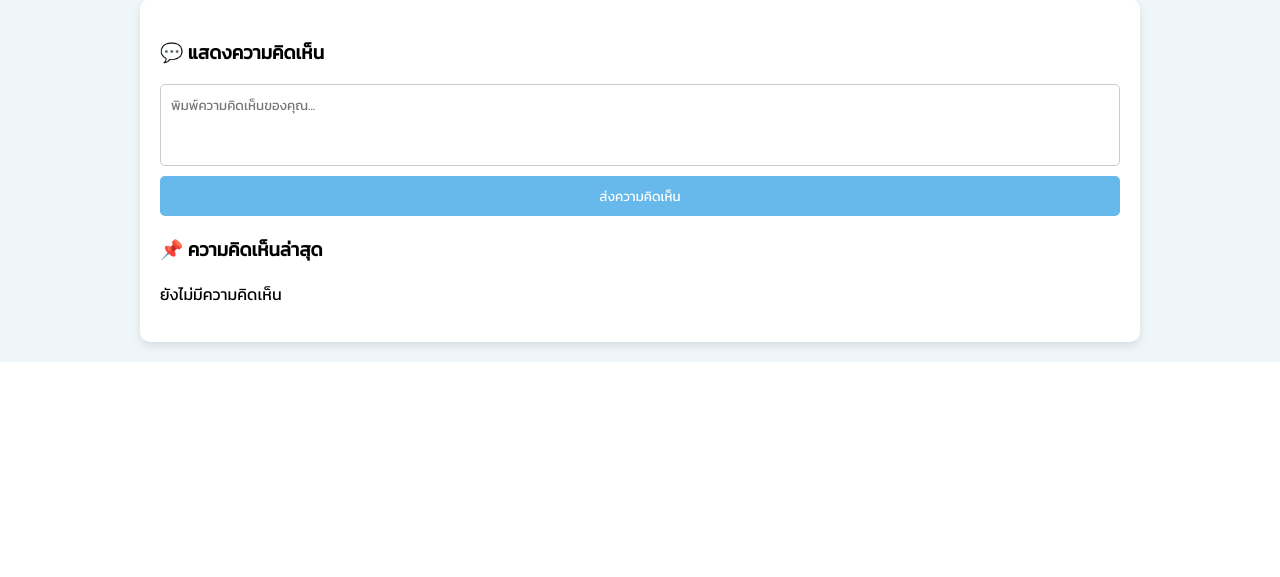
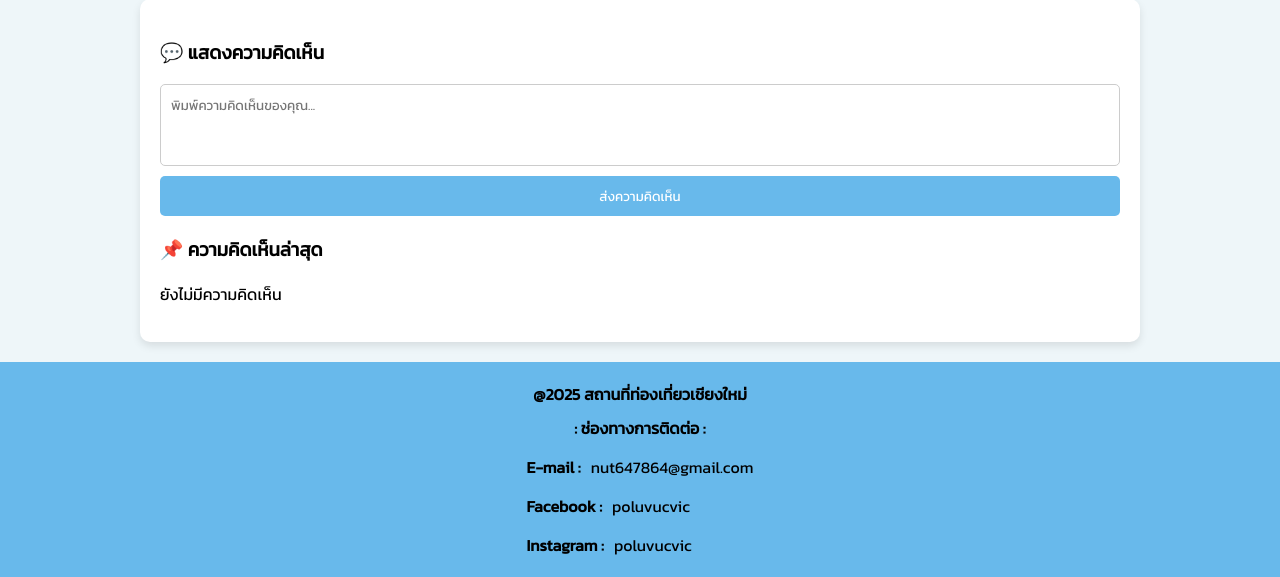
Before and after one commit to PoluvcvicNatthanun/Portfolio_Poluvcvic, a PHP site: the page made by WEB Chaingmai/สถานที่เที่ยว/ประตูท่าแพ.php in a window 1280 px wide. Shown: the part 570-1147 px from the top of the page. Before the commit the page ends 932 px from the top, so only its background shows below. Run offline with PHP 8.4, Linux system fonts and the light colour scheme; the visitor is signed in with stand-in values (Sample User, id 1).

Commit message:
add contact

```diff
--- a/WEB Chaingmai/สถานที่เที่ยว/ประตูท่าแพ.php
+++ b/WEB Chaingmai/สถานที่เที่ยว/ประตูท่าแพ.php
@@ -49,6 +49,14 @@ if (file_exists($commentsFile)) {
         .comment-box button:hover { background-color: #43a0d6; }
         .comment { padding: 10px; border-bottom: 1px solid #ddd; }
         .comment strong { color: #2b4c7e; }
+        footer{ background-color: #68b9eb; text-align: center; padding: 20px; display: flex;
+        justify-content: center; align-items: flex-start;}
+        footer .center{ text-align: center;}
+        .footer-title{ width: 100%; text-align: center; margin-bottom: 10px;}
+        .footer-center{ text-align: center; }
+        .contact-item{ margin-top: 15px; display: flex; gap: 10px;}
+        .contact-item a{ text-decoration: none; color: black;}
+        .contact-item a:hover{color: white;}
     </style>
 </head>
 <body>
@@ -103,5 +111,29 @@ if (file_exists($commentsFile)) {
             <?php endif; ?>
         </div>
     </div>
+    <footer>
+    <div class="footer-center">
+        <div class="footer-title">
+            <strong>@2025 สถานที่ท่องเที่ยวเชียงใหม่</strong>
+        </div>
+        <strong>: ช่องทางการติดต่อ :</strong>
+        <div class="contact-item">
+            <strong>E-mail : </strong>
+            <span> nut647864@gmail.com </span>
+        </div>
+        <div class="contact-item">
+            <strong>Facebook : </strong>
+            <a href="https://www.facebook.com/poluvucvic" target="_blank">
+                 poluvucvic
+            </a>
+        </div>
+        <div class="contact-item">
+            <strong>Instagram : </strong>
+            <a href="https://www.instagram.com/poluvucvic" target="_blank">
+                 poluvucvic
+            </a>
+        </div>
+    </div>
+    </footer>
 </body>
 </html>
```
